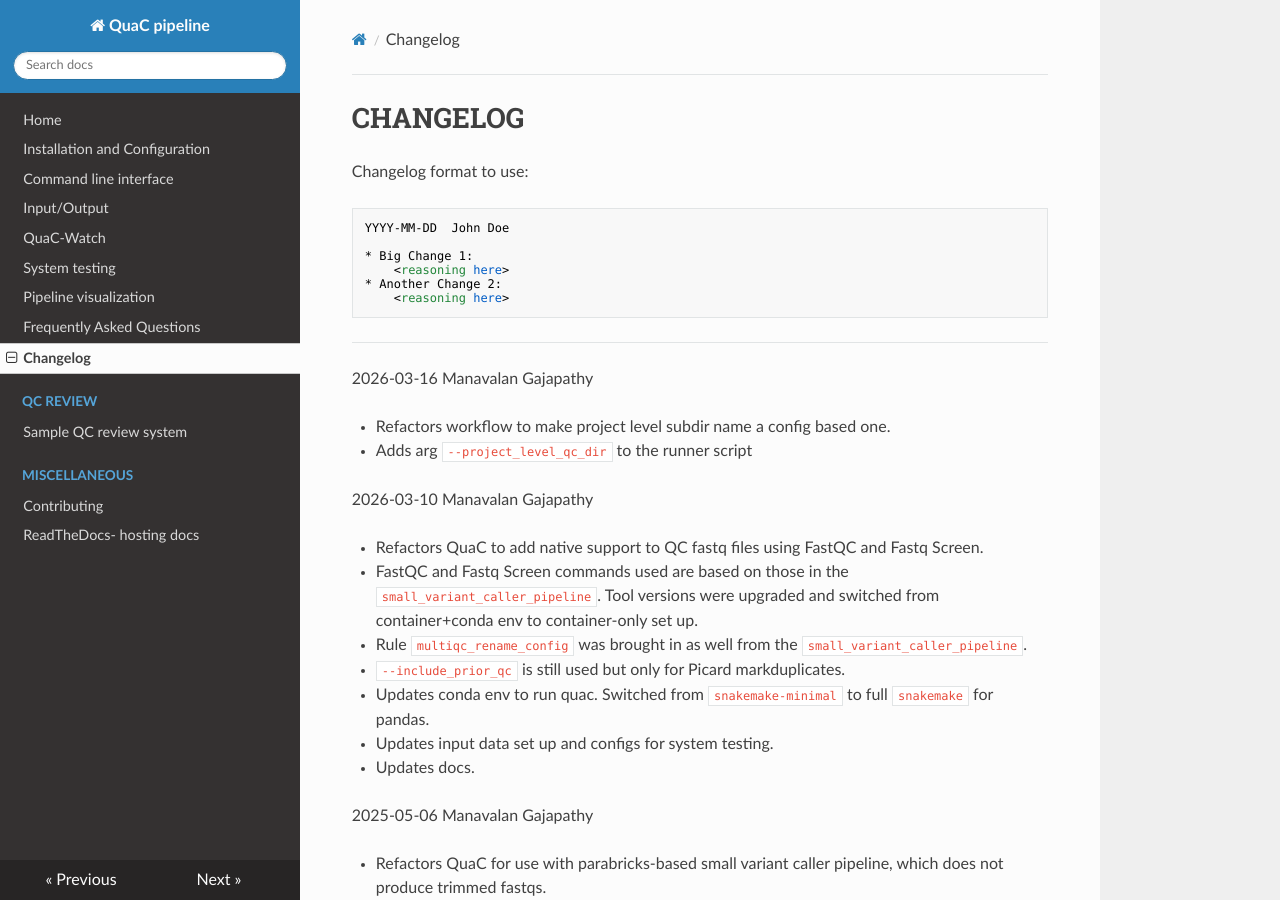
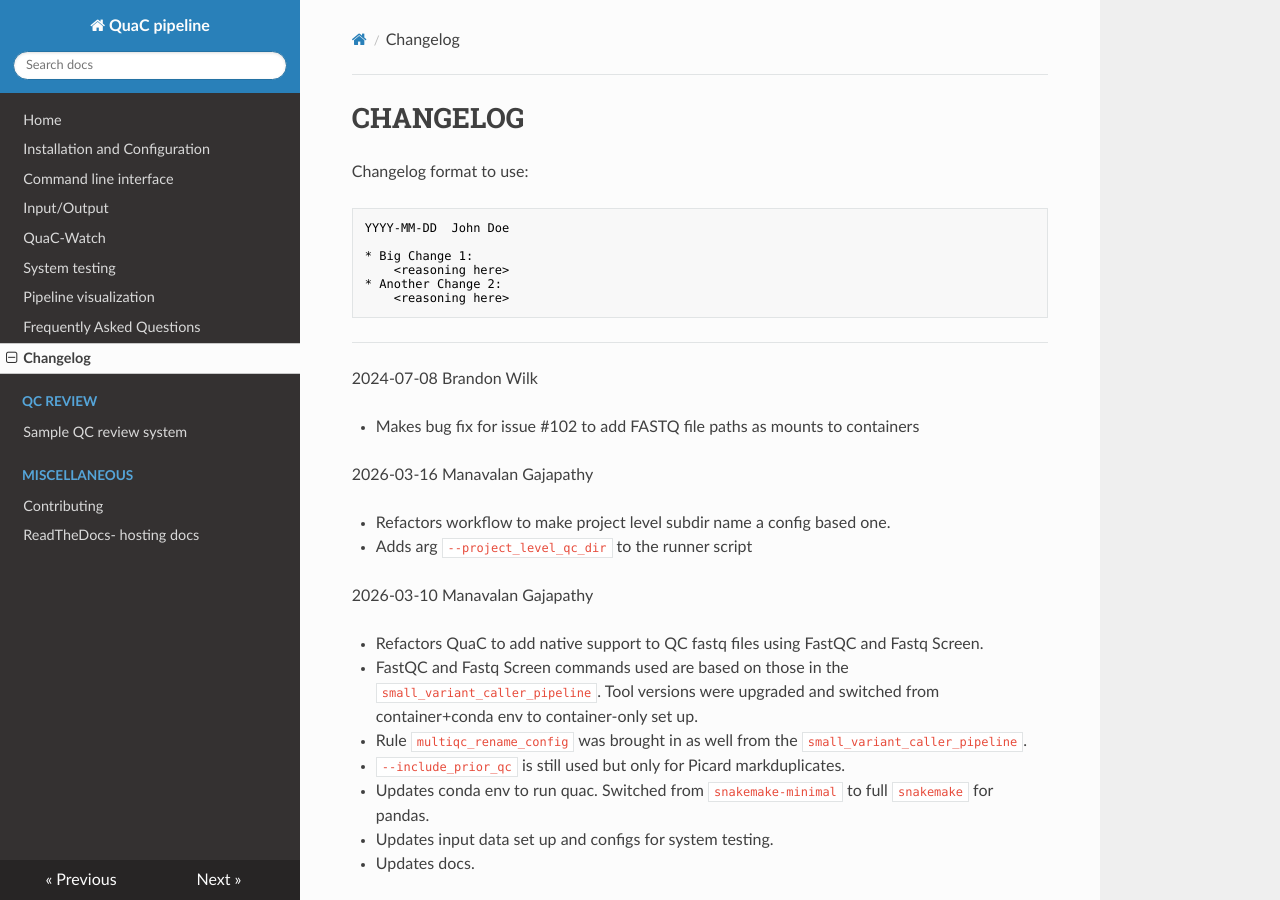
Before and after one commit to uab-cgds-worthey/quac, an MkDocs documentation site: the page built from docs/Changelog.md, in a window 1280 px wide and 900 px high. Built offline with MkDocs 1.6.1, drawn with Linux system fonts in a browser that asks for light colours; nearby versions of some CDN libraries.

Commit message:
updating change log

````diff
--- a/docs/Changelog.md
+++ b/docs/Changelog.md
@@ -2,7 +2,7 @@
 
 Changelog format to use:
 
-```
+```txt
 YYYY-MM-DD  John Doe
 
 * Big Change 1:
@@ -10,30 +10,33 @@ YYYY-MM-DD  John Doe
 * Another Change 2:
     <reasoning here>
 ```
+
 ---
+
+2024-07-08  Brandon Wilk
+
+* Makes bug fix for issue #102 to add FASTQ file paths as mounts to containers
 
 2026-03-16  Manavalan Gajapathy
 
-- Refactors workflow to make project level subdir name a config based one.
-- Adds arg `--project_level_qc_dir` to the runner script
+* Refactors workflow to make project level subdir name a config based one.
+* Adds arg `--project_level_qc_dir` to the runner script
 
 2026-03-10  Manavalan Gajapathy
 
-- Refactors QuaC to add native support to QC fastq files using FastQC and Fastq Screen.
-  - FastQC and Fastq Screen commands used are based on those in the `small_variant_caller_pipeline`. Tool versions were
+* Refactors QuaC to add native support to QC fastq files using FastQC and Fastq Screen.
+  * FastQC and Fastq Screen commands used are based on those in the `small_variant_caller_pipeline`. Tool versions were
     upgraded and switched from container+conda env to container-only set up.
-- Rule `multiqc_rename_config` was brought in as well from the `small_variant_caller_pipeline`.
-- `--include_prior_qc` is still used but only for Picard markduplicates.
-- Updates conda env to run quac. Switched from `snakemake-minimal` to full `snakemake` for pandas.
-- Updates input data set up and configs for system testing.
-- Updates docs.
-
+* Rule `multiqc_rename_config` was brought in as well from the `small_variant_caller_pipeline`.
+* `--include_prior_qc` is still used but only for Picard markduplicates.
+* Updates conda env to run quac. Switched from `snakemake-minimal` to full `snakemake` for pandas.
+* Updates input data set up and configs for system testing.
+* Updates docs.
 
 2025-05-06  Manavalan Gajapathy
 
-- Refactors QuaC for use with parabricks-based small variant caller pipeline, which does not produce trimmed fastqs.
-- Updates Sample config files: column `fastqc_trimmed` was removed and column `fastqc_raw` was renamed to `fastq`
-
+* Refactors QuaC for use with parabricks-based small variant caller pipeline, which does not produce trimmed fastqs.
+* Updates Sample config files: column `fastqc_trimmed` was removed and column `fastqc_raw` was renamed to `fastq`
 
 2024-07-08  Brandon Wilk
 
@@ -41,7 +44,7 @@ YYYY-MM-DD  John Doe
 
 2023-10-09  Manavalan Gajapathy
 
-- Makes minor documentation updates - updating citation info, adding JOSS badge and updating zenodo badge to use generic
+* Makes minor documentation updates - updating citation info, adding JOSS badge and updating zenodo badge to use generic
   DOI
 
 * Merges `joss_manuscript` to the `master` branch to bring it up to date.
@@ -84,16 +87,13 @@ YYYY-MM-DD  John Doe
 
 * Minor updates to documentation.
 
-
 2023-07-16  Manavalan Gajapathy
 
 * Updates doc based on users feedback.
 
-
 2023-06-30  Manavalan Gajapathy
 
 * Merges `joss_manuscript` to the `master` branch to bring it up to date.
-
 
 2023-06-22  Manavalan Gajapathy
 
@@ -107,18 +107,15 @@ YYYY-MM-DD  John Doe
 * Removes PR trigger from system testing github actions.
 * Tests if singularity is working as expected in user machine
 
-
 2023-05-31  Manavalan Gajapathy
 
 * Adds system testing as github actions workflow
-
 
 2023-05-18  Manavalan Gajapathy
 
 * Constructs snakemake's `sbatch` command using args and values from cluster config file supplied via
   `--cluster_config`.
 * Updates doc to include cluster config as a requirement
-
 
 2023-05-09  Manavalan Gajapathy
 
@@ -131,23 +128,19 @@ YYYY-MM-DD  John Doe
 * Refactors snakemake pipeline to fully run jobs in direct singularity containers. No more creation of conda environment
   using singularity containers! (#69)
 
-
 2023-04-04  Manavalan Gajapathy
 
 * Retires use of cheaha-specific env variable $USER_SCRATCH
 * Auto-creates user-provided dir structures for `--outdir`, `--tmp_dir`, and `--log_dir`
 
-
 2023-03-01  Manavalan Gajapathy
 
 * Decouples readme.md from readthedocs setup
-
 
 2023-02-28  Manavalan Gajapathy
 
 * Adds license
 * Bugfix: Changes github PR template filepath
-
 
 2023-01-31  Manavalan Gajapathy
 
@@ -156,15 +149,14 @@ changes, and hosts docs publicly using readthedocs.
 
 * `Readme.md` has grown bigger and became difficult to navigate. Especially for non-Cheaha users. So documentation in
   readme.md is now restructured to break into multiple files and is now easier to consume.
-     * Makes the doc generic to non-Cheaha users
-     * Identifies parts of the docs that are specific to Cheaha or CGDS users
+  * Makes the doc generic to non-Cheaha users
+  * Identifies parts of the docs that are specific to Cheaha or CGDS users
 * Updates doc to reflect changes made in #59
 * Now hosts doc for "Sample QC review system".
 * Uses [mkdocs](https://www.mkdocs.org/) to create static site for documentation.
 * Hosts QuaC docs using [ReadTheDocs](https://readthedocs.org/)
 * Migrates Gitlab MR template to Github PR template
 * Adds github action to identify broken links in markdown files
-
 
 2023-01-27  Manavalan Gajapathy
 
@@ -188,19 +180,16 @@ user friendly:
 * Loads singularity module loading prior to executing the runner script
 * Uses minimal snakemake instead of full-featured snakemake (closes #56)
 
-
 2022-04-07  Manavalan Gajapathy
 
 * Previously hardcoded hardware resources for snakemake rules can now be supplied via `configs/workflow.yaml` (closes
   #48)
 * Modified multiqc conda env config to use explicit dependencies to get around installation issues (closes #47)
 
-
 2021-06-08  Manavalan Gajapathy
 
 * Bugfix: Fixes error when there is only one sample in input ped file (#34)
 * Adds system-testing for such only-one-sample-in-input setup (#35).
-
 
 2021-05-28  Manavalan Gajapathy
 
@@ -219,7 +208,6 @@ user friendly:
   phenotips is made available to us.
 * System-level testing is added
 
-
 2021-03-16  Manavalan Gajapathy
 
 * Creates QuaC workflow, which can run somalier, mosdepth, indexcov, covviz and verifybamid2
````
